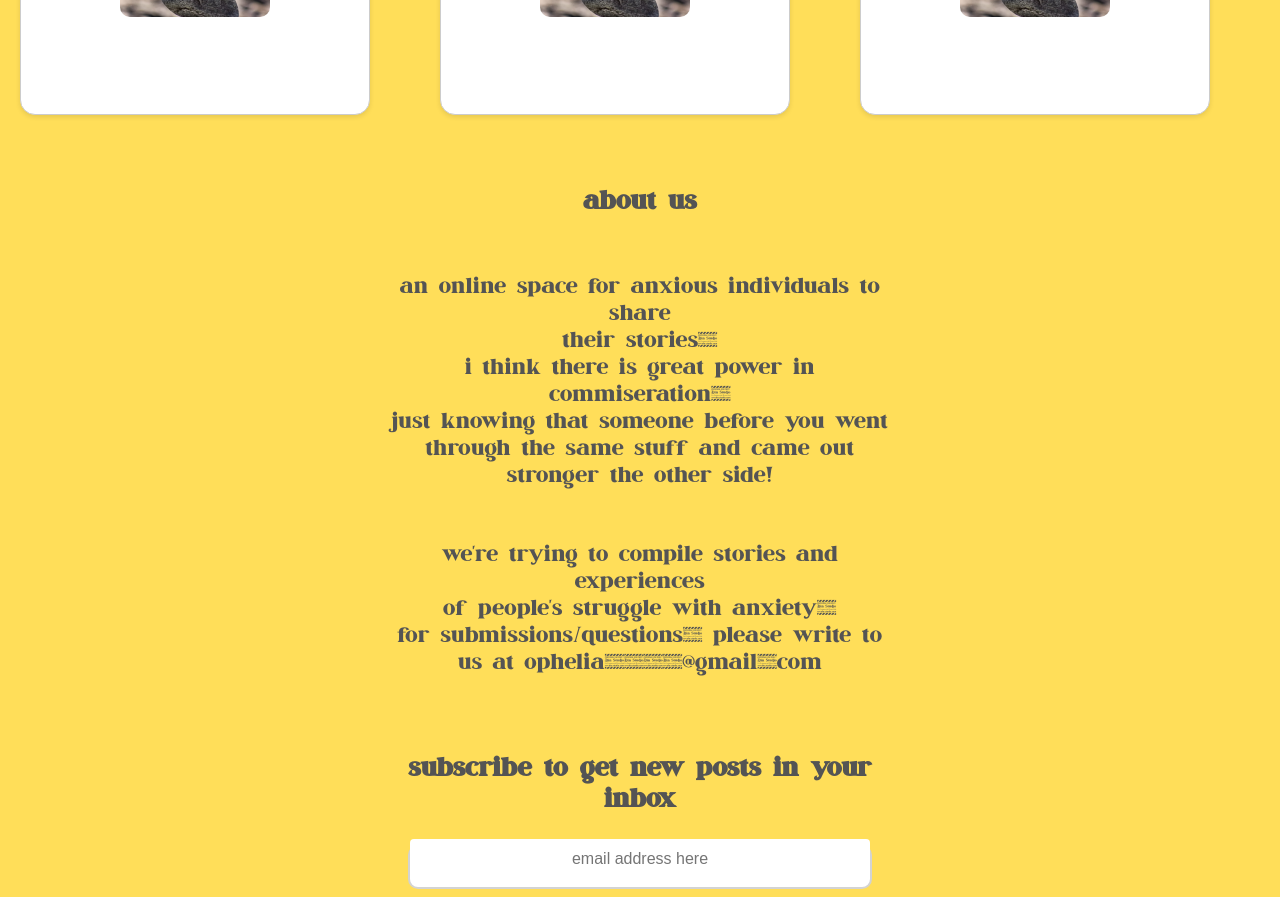
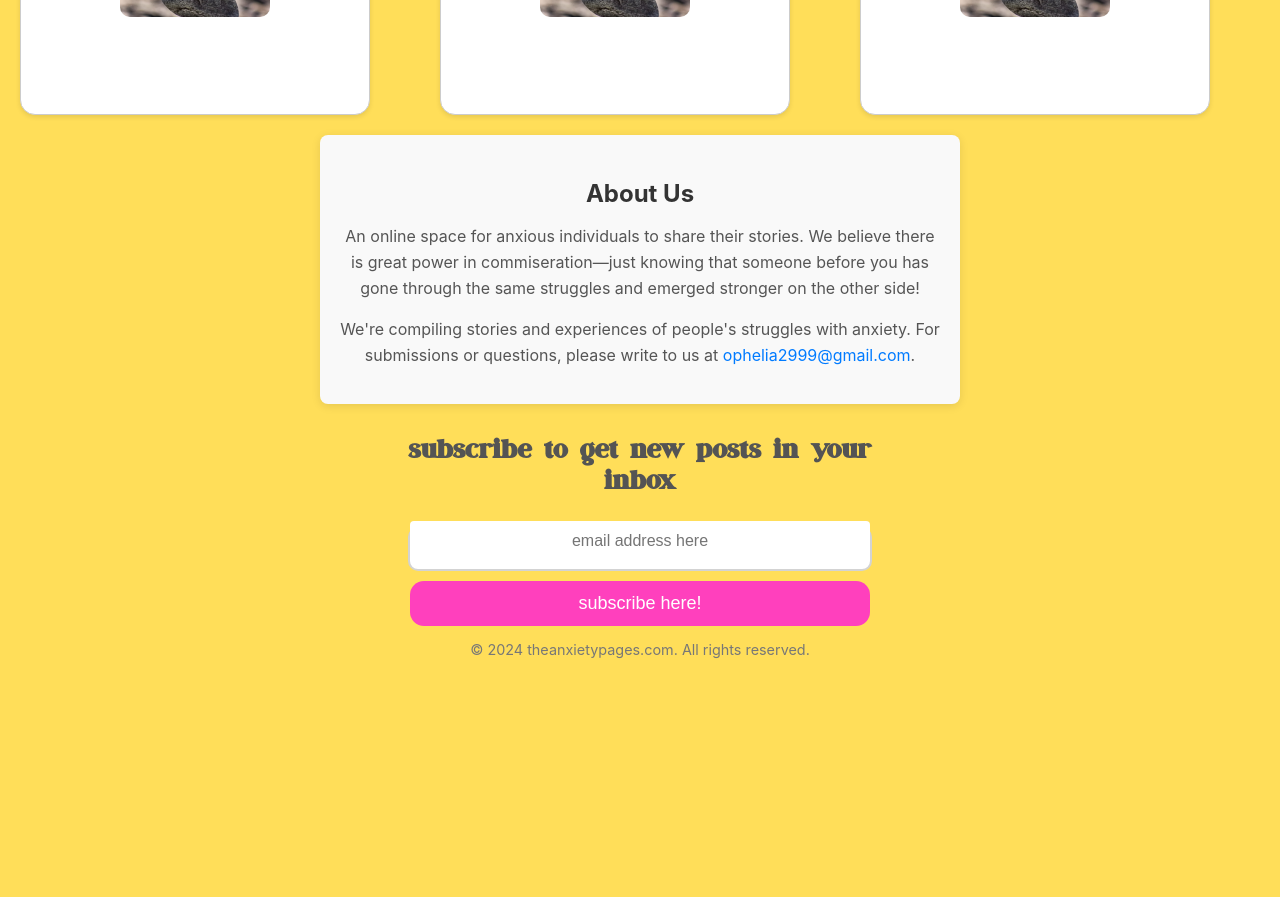
Before and after one commit to kets99/theanxietypages, a React (Create React App) app: page / in a window 1280 px wide. Shown: the part 760-1657 px from the top of the page. After the commit the page ends 1432 px from the top, so only its background shows below. Built offline with nearby package versions, Linux system fonts and the light colour scheme; a web font is replaced by a local one.

Commit message:
Update Home.js

```diff
--- a/src/components/Home.js
+++ b/src/components/Home.js
@@ -44,13 +44,16 @@ const Home = () => {
     </div>
 
 
-	      <div className="subscribe" style={{ padding: '20px' }}>
-            <h3>about us</h3>
-            <p>an online space for anxious individuals to share <br/> their stories. <br/> i think there is great power in commiseration, <br/> just knowing that someone before you went  <br/> through  the  same stuff and came out stronger the other side!</p>
-				<p>we're trying to compile stories and experiences  <br/> of people's struggle with anxiety. <br/> for submissions/questions, please write to us at ophelia2999@gmail.com </p>
-
-
-			</div>
+<div className="about-section" style={{ padding: '20px', maxWidth: '600px', margin: 'auto', textAlign: 'center', backgroundColor: '#f9f9f9', borderRadius: '8px', boxShadow: '0 2px 10px rgba(0, 0, 0, 0.1)' }}>
+  <h3 style={{ fontSize: '24px', marginBottom: '15px', color: '#333' }}>About Us</h3>
+  <p style={{ lineHeight: '1.6', color: '#555' }}>
+    An online space for anxious individuals to share their stories.
+    We believe there is great power in commiseration—just knowing that someone before you has gone through the same struggles and emerged stronger on the other side!
+  </p>
+  <p style={{ lineHeight: '1.6', color: '#555' }}>
+    We're compiling stories and experiences of people's struggles with anxiety. For submissions or questions, please write to us at <a href="mailto:ophelia2999@gmail.com" style={{ color: '#007BFF', textDecoration: 'none' }}>ophelia2999@gmail.com</a>.
+  </p>
+</div>
 
 
 		<div className="subscribe">
```
